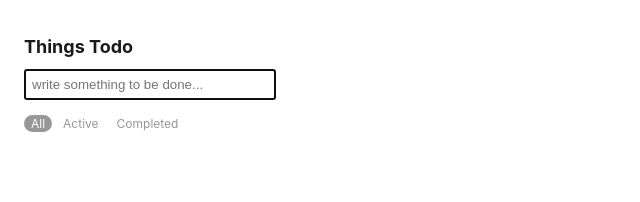
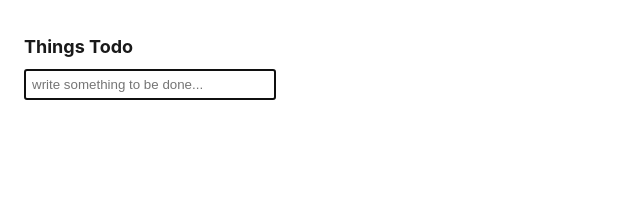
Before and after one commit to newraina/todo-mvc-example, a React (Create React App) app: page / in a window 1280 px wide. Shown: the top 202 px of the page, without its empty margins (0-640 px from the left). Built offline with nearby package versions, Linux system fonts and the light colour scheme.

Commit message:
feat: hide status filter when list is empty

```diff
--- a/src/TodoList/TodoList.tsx
+++ b/src/TodoList/TodoList.tsx
@@ -20,6 +20,7 @@ const TodoListContent = styled.div`
 
 const TodoList: FC<TodoListProps> = (props) => {
   const { data, removeTodo, markTodoActive, markTodoCompleted } = props;
+  const isListEmpty = data.length === 0;
 
   const [selectedStatus, setSelectedStatus] =
     useState<TodoStatus | undefined>(undefined);
@@ -36,10 +37,12 @@ const TodoList: FC<TodoListProps> = (props) => {
 
   return (
     <div>
-      <StatusFilter
-        status={selectedStatus}
-        onStatusChange={setSelectedStatus}
-      />
+      {!isListEmpty && (
+        <StatusFilter
+          status={selectedStatus}
+          onStatusChange={setSelectedStatus}
+        />
+      )}
 
       <TodoListContent>
         {data.filter(onlySelectedStatus).map((todo) => (
```
